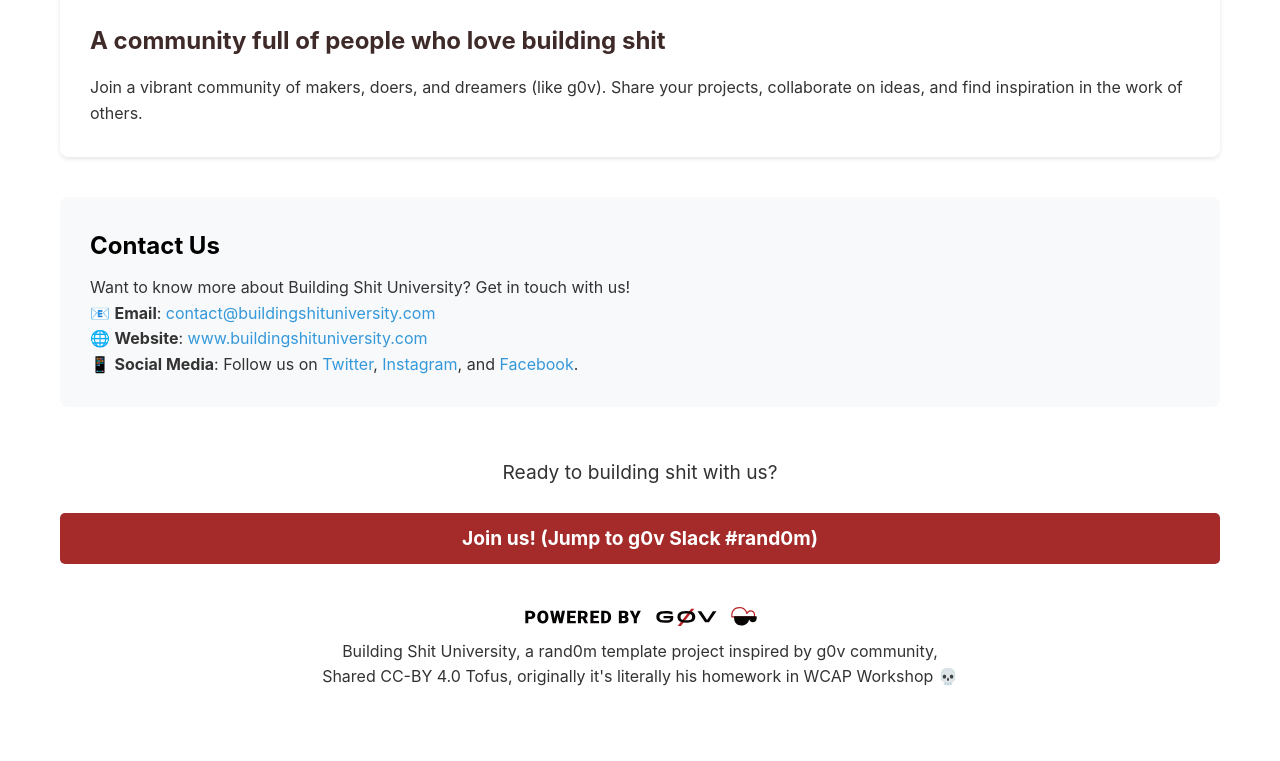
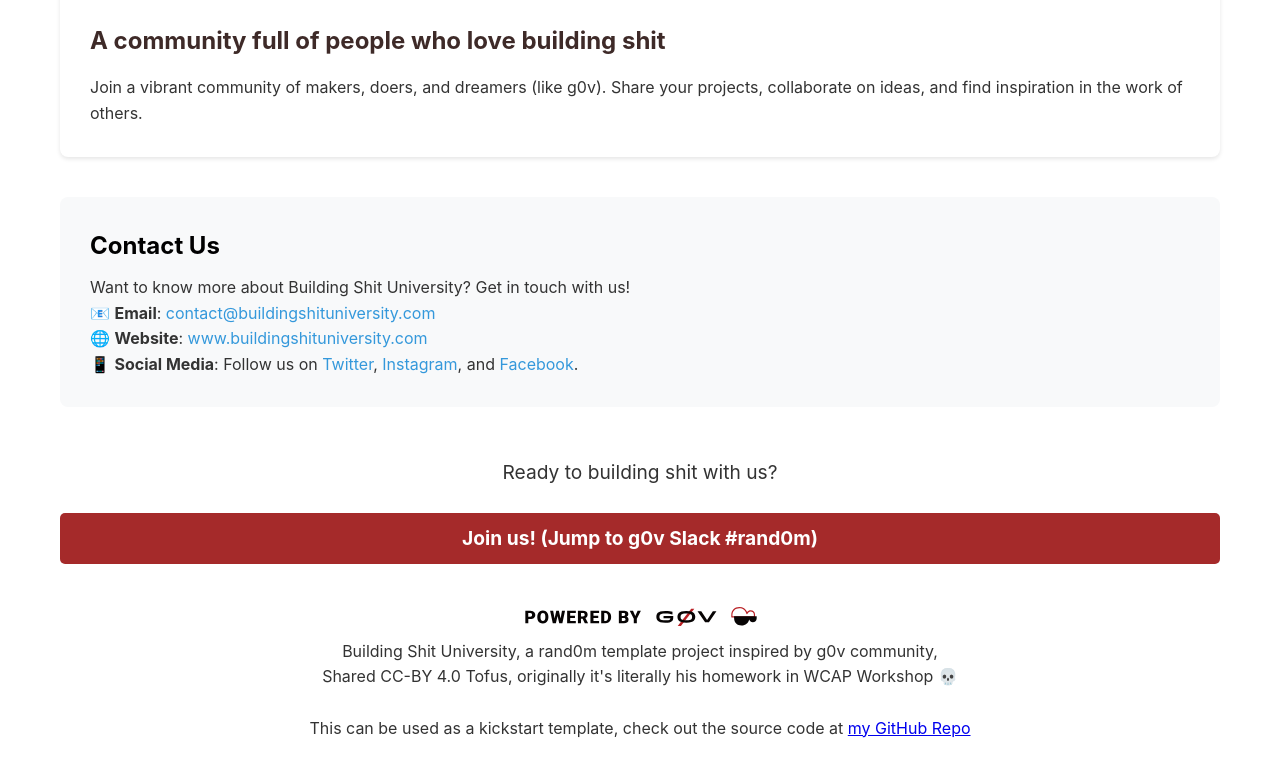
Before and after one commit to Tofuswang/w3c-final-project, a plain HTML site: page index.html in a window 1280 px wide. Shown: the part 1803-2564 px from the top of the page. Before the commit the page ends 2513 px from the top, so only its background shows below. Drawn offline with Linux system fonts and the light colour scheme.

Commit message:
updated github link

```diff
--- a/index.html
+++ b/index.html
@@ -69,7 +69,7 @@
         </div>
     </div>
     <div class="powered-by"></div>
-    <div class="copy">Building Shit University, a rand0m template project inspired by g0v community, <br>Shared CC-BY 4.0 Tofus, originally it's literally his homework in WCAP Workshop 💀</div>
+    <div class="copy">Building Shit University, a rand0m template project inspired by g0v community, <br>Shared CC-BY 4.0 Tofus, originally it's literally his homework in WCAP Workshop 💀<br><br>This can be used as a kickstart template, check out the source code at <a href="https://github.com/Tofuswang/w3c-final-project">my GitHub Repo</a></div>
 
 </body>
 </html>
```
